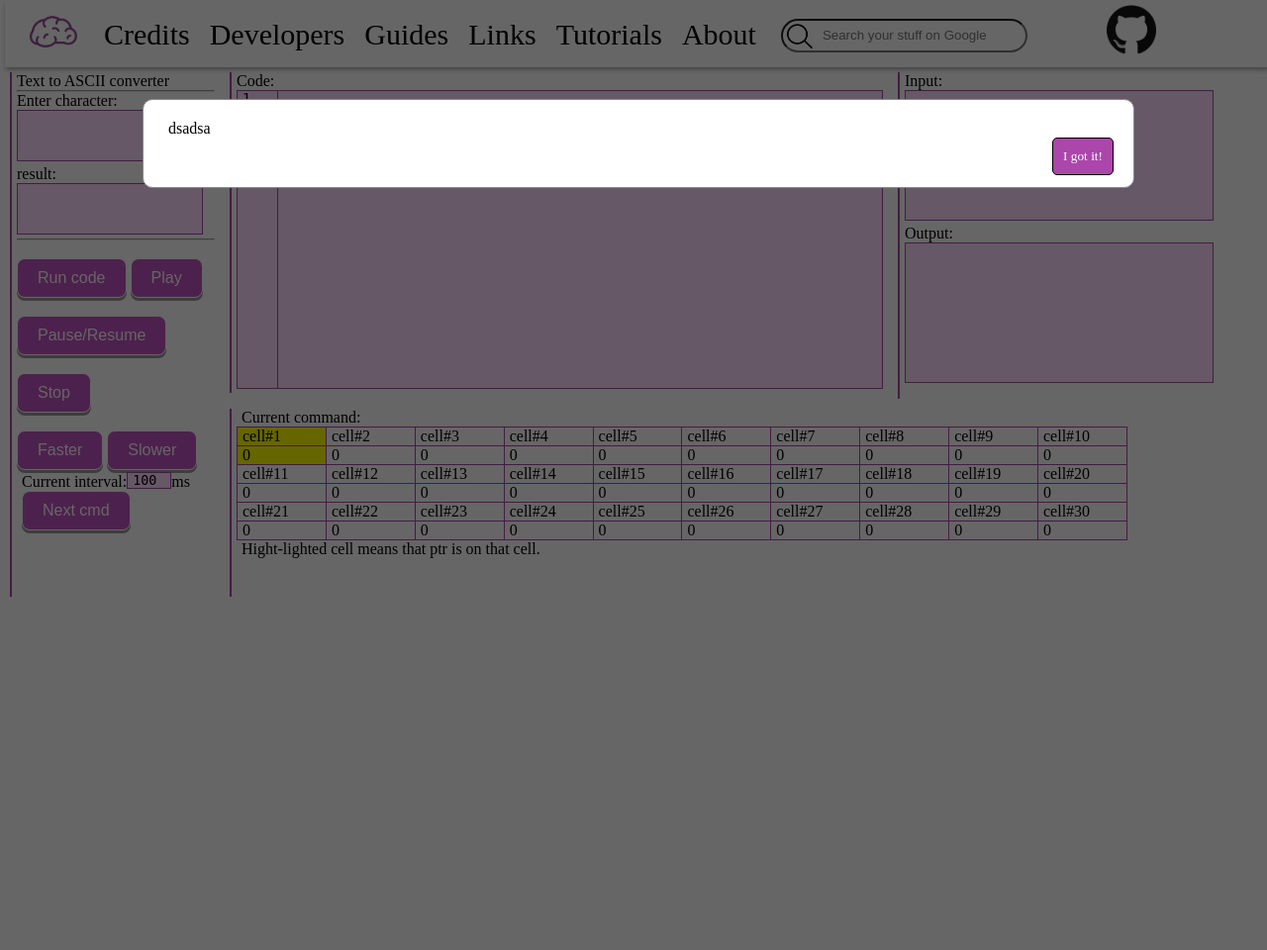
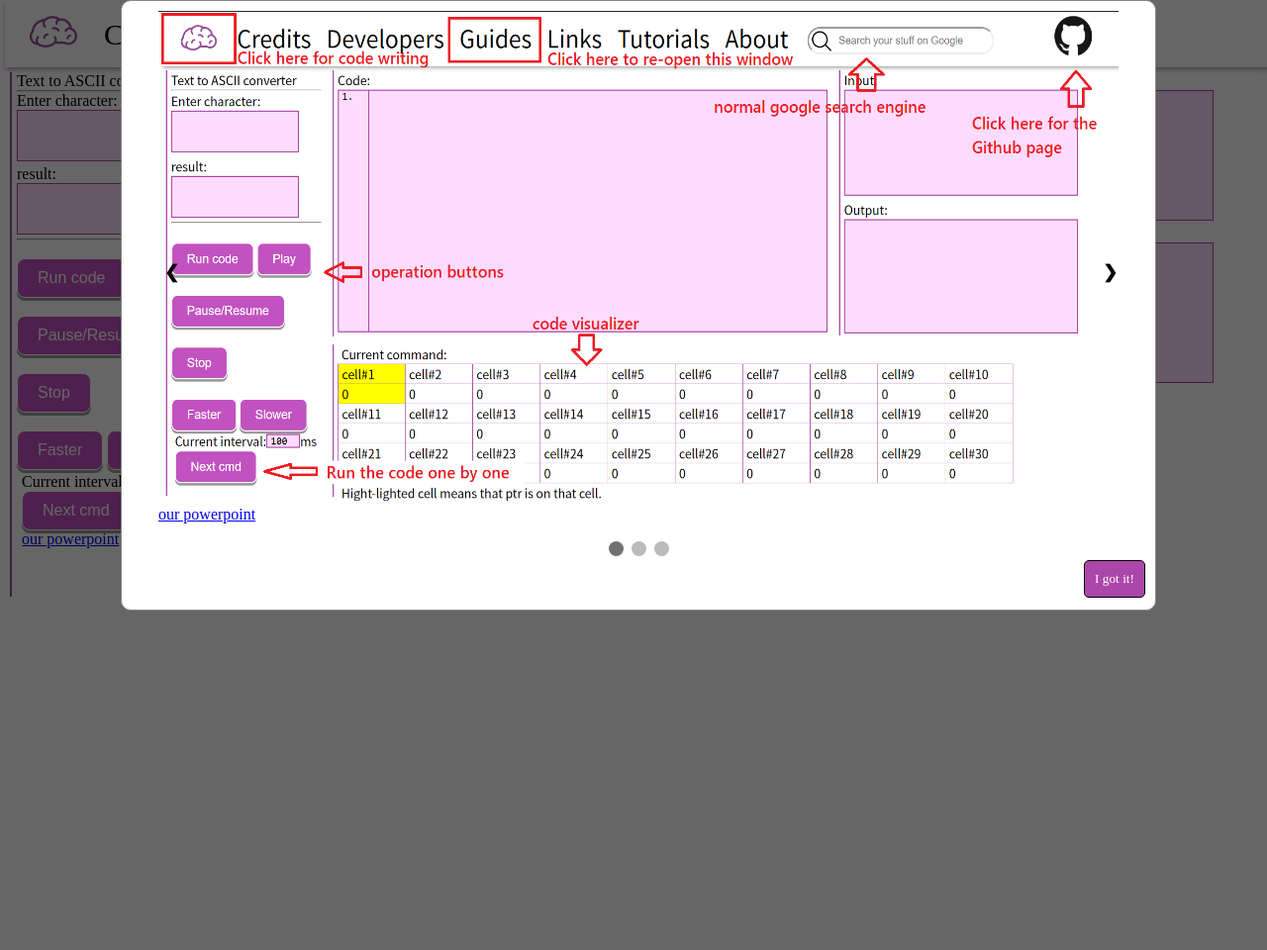
Before and after one commit to dkyg1087/UnderGradCodes, a PHP site: page / in a window 1280 px wide. Shown: the whole page at 99% size. Run offline with PHP 8.4, Linux system fonts and the light colour scheme; some web fonts are replaced.

Commit message:
終於搞定了

```diff
--- a/web_project/index.html
+++ b/web_project/index.html
@@ -15,7 +15,39 @@
 <body>
     <div id="guide" class="guide">
         <div class="guide-con">
-            <p>dsadsa</p>
+            <div class="slideshow-container">
+
+                <div class="mySlides fade">
+                    <div class="numbertext">1 / 3</div>
+                    <img src="stuff/images/guide1.png" style="width:100%" class="guide_img">
+                    <a download href="#">our powerpoint</a>
+                </div>
+
+                <div class="mySlides fade">
+                    <div class="numbertext">2 / 3</div>
+                    <img src="stuff/images/guide2.png" style="width:100%" class="guide_img">
+                    <a download href="#">our powerpoint</a>
+                </div>
+
+                <div class="mySlides fade">
+                    <div class="numbertext">3 / 3</div>
+                    <img src="stuff/images/guide3.jpg" style="width:100%" class="guide_img">
+                    <div class="text">Just remember to have fun!</div>
+                    <a download href="#">our powerpoint</a>
+                </div>
+
+                <a class="prev" onclick="plusSlides(-1)">&#10094;</a>
+                <a class="next" onclick="plusSlides(1)">&#10095;</a>
+
+            </div>
+            <br>
+
+            <div style="text-align:center">
+                <span class="dot" onclick="currentSlide(1)"></span>
+                <span class="dot" onclick="currentSlide(2)"></span>
+                <span class="dot" onclick="currentSlide(3)"></span>
+            </div>
+
             <button id="got-it" class="got-it">I got it!</button>
         </div>
     </div>
@@ -69,6 +101,7 @@
         <div id="interval">Current interval:<textarea id="inter_num" style="width:33px;height:15px; position:relative; top:2px;">100</textarea id="inter_num" style="width:30px;height:15px;">ms
             <button onclick="do_once()" class="runbt" id="doon">Next cmd</button>
         </div>
+        <a download href="#">our powerpoint</a>
     </div>
     <div class="outer-con" style="float:left;">Code:<br><textarea class="linked" id="num" style="width:30px; height:300px; border-right: none;" readonly>1.</textarea><textarea class="linked" id="code_block" wrap="off" style="width:600px; height:300px;"></textarea></div>
         <div class="outer-con" style="float:left; height:330px;">Input:<br><textarea id="input_box" style="width:300px; height:130px;"></textarea><br>Output:<br><textarea id="output" style="width:300px; height:140px;" readonly></textarea></div>
--- a/web_project/real.css
+++ b/web_project/real.css
@@ -117,13 +117,15 @@ nav a {
 }
 
 .guide-con {
+    position: relative;
+    top: -100px;
     border-radius: 10px;
     background-color: white;
     margin: auto;
-    padding: 20px;
+    padding: 10px;
     padding-bottom: 50px;
     border: 1px solid #888;
-    width: 75%;
+    width: 80%;
     -webkit-animation-name: fadeIn;
     -webkit-animation-duration: 1s;
     animation-name: fadeIn;
@@ -147,6 +149,138 @@ nav a {
     background-color: rgb(248, 130, 246);
 }
 
+.mySlides {
+    display: none;
+    box-sizing: border-box;
+}
+
+.guide_img {
+    vertical-align: middle;
+    box-sizing: border-box;
+    height: 500px;
+}
+
+.slideshow-container {
+    max-width: 1000px;
+    position: relative;
+    margin: auto;
+    box-sizing: border-box
+}
+
+
+/* Next & previous buttons */
+
+.prev,
+.next {
+    cursor: pointer;
+    position: absolute;
+    top: 50%;
+    width: auto;
+    padding: 16px;
+    margin-top: -22px;
+    color: black;
+    font-weight: bold;
+    font-size: 18px;
+    transition: 0.6s ease;
+    border-radius: 0 3px 3px 0;
+    user-select: none;
+    box-sizing: border-box
+}
+
+
+/* Position the "next button" to the right */
+
+.next {
+    right: 0;
+    border-radius: 3px 0 0 3px;
+    box-sizing: border-box
+}
+
+
+/* On hover, add a black background color with a little bit see-through */
+
+.prev:hover,
+.next:hover {
+    background-color: rgba(0, 0, 0, 0.8);
+    box-sizing: border-box;
+    color: white;
+}
+
+
+/* Caption text */
+
+.text {
+    color: #AB46AA;
+    font-size: 15px;
+    padding: 8px 12px;
+    position: absolute;
+    bottom: 8px;
+    width: 100%;
+    box-sizing: border-box;
+    text-align: center;
+}
+
+
+/* Number text (1/3 etc) */
+
+.numbertext {
+    color: #f2f2f2;
+    font-size: 12px;
+    padding: 8px 12px;
+    position: absolute;
+    top: 0;
+    box-sizing: border-box
+}
+
+
+/* The dots/bullets/indicators */
+
+.dot {
+    cursor: pointer;
+    height: 15px;
+    width: 15px;
+    margin: 0 2px;
+    background-color: #bbb;
+    border-radius: 50%;
+    display: inline-block;
+    transition: background-color 0.6s ease;
+    box-sizing: border-box
+}
+
+.active,
+.dot:hover {
+    background-color: #717171;
+    box-sizing: border-box
+}
+
+
+/* Fading animation */
+
+.fade {
+    -webkit-animation-name: fade;
+    -webkit-animation-duration: 1.5s;
+    animation-name: fade;
+    animation-duration: 1.5s;
+}
+
+@-webkit-keyframes fade {
+    from {
+        opacity: .4
+    }
+    to {
+        opacity: 1
+    }
+}
+
+@keyframes fade {
+    from {
+        opacity: .4
+    }
+    to {
+        opacity: 1
+    }
+}
+
 @-webkit-keyframes fadeIn {
     from {
         opacity: 0.4;
--- a/web_project/real.js
+++ b/web_project/real.js
@@ -1,8 +1,34 @@
 function guide() {
     document.getElementById("guide").style.display = "block";
+    showSlides(slideIndex);
     document.getElementById("got-it").onclick = function() {
         document.getElementById("guide").style.display = "none";
     }
+}
+var slideIndex = 1;
+
+function plusSlides(n) {
+    showSlides(slideIndex += n);
+}
+
+function currentSlide(n) {
+    showSlides(slideIndex = n);
+}
+
+function showSlides(n) {
+    var i;
+    var slides = document.getElementsByClassName("mySlides");
+    var dots = document.getElementsByClassName("dot");
+    if (n > slides.length) { slideIndex = 1 }
+    if (n < 1) { slideIndex = slides.length }
+    for (i = 0; i < slides.length; i++) {
+        slides[i].style.display = "none";
+    }
+    for (i = 0; i < dots.length; i++) {
+        dots[i].className = dots[i].className.replace(" active", "");
+    }
+    slides[slideIndex - 1].style.display = "block";
+    dots[slideIndex - 1].className += " active";
 }
 
 function start() {
```
Also changed, not shown: web_project/about.html (+33 -1 lines), web_project/credits.html (+33 -1 lines), web_project/developers.html (+32 -1 lines), web_project/links.html (+33 -1 lines), web_project/tutorials.html (+32 -1 lines), web_project/stuff/images/guide1.png (added), web_project/stuff/images/guide2.png (added), web_project/stuff/images/guide3.jpg (added).
